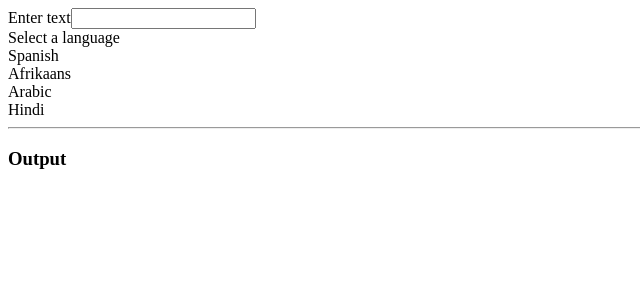
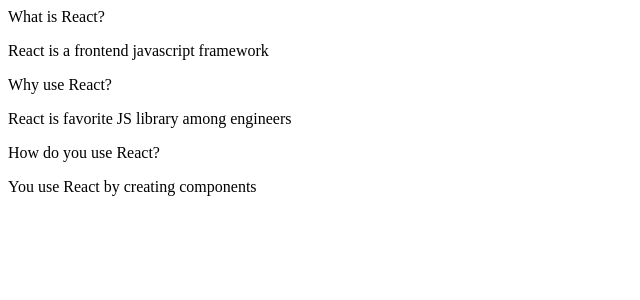
Before and after one commit to juanmiguel431/react-widgets-translate-wikipedia, a React (Create React App) app: page / in a window 1280 px wide. Shown: the top 300 px of the page, without its empty margins (0-640 px from the left). Built offline with nearby package versions, Linux system fonts and the light colour scheme; the HTML template or start-up script is replaced by a standard one.

Commit message:
Route component created.

```diff
--- a/src/App.js
+++ b/src/App.js
@@ -1,23 +1,24 @@
-// import Accordion from "./components/Accordion";
-// import Search from "./components/Search";
+import Accordion from "./components/Accordion";
+import Search from "./components/Search";
 import Dropdown from "./components/Dropdown";
 import { useState } from "react";
 import Translate from "./components/Translate";
+import Route from "./components/Route";
 
-// const items = [
-//   {
-//     title: 'What is React?',
-//     content: 'React is a frontend javascript framework'
-//   },
-//   {
-//     title: 'Why use React?',
-//     content: 'React is favorite JS library among engineers'
-//   },
-//   {
-//     title: 'How do you use React?',
-//     content: 'You use React by creating components'
-//   },
-// ];
+const items = [
+  {
+    title: 'What is React?',
+    content: 'React is a frontend javascript framework'
+  },
+  {
+    title: 'Why use React?',
+    content: 'React is favorite JS library among engineers'
+  },
+  {
+    title: 'How do you use React?',
+    content: 'You use React by creating components'
+  },
+];
 
 const options = [
   {
@@ -35,10 +36,30 @@
 ]
 
 const App = () => {
+  const [selected, setSelected] = useState(options[0]);
 
   return (
     <div className="app">
-      <Translate />
+      <Route path="/">
+        <Accordion items={items} />
+      </Route>
+
+      <Route path="/list">
+        <Search />
+      </Route>
+
+      <Route path="/dropdown">
+        <Dropdown
+          options={options}
+          label="Select a color"
+          selected={selected}
+          onChange={setSelected}
+        />
+      </Route>
+
+      <Route path="/translate">
+        <Translate />
+      </Route>
     </div>
   );
 }
--- /dev/null
+++ b/src/components/Route.js
@@ -0,0 +1,6 @@
+
+const Route = ({ path, children }) => {
+  return window.location.pathname === path ? children : null;
+};
+
+export default Route;
```
